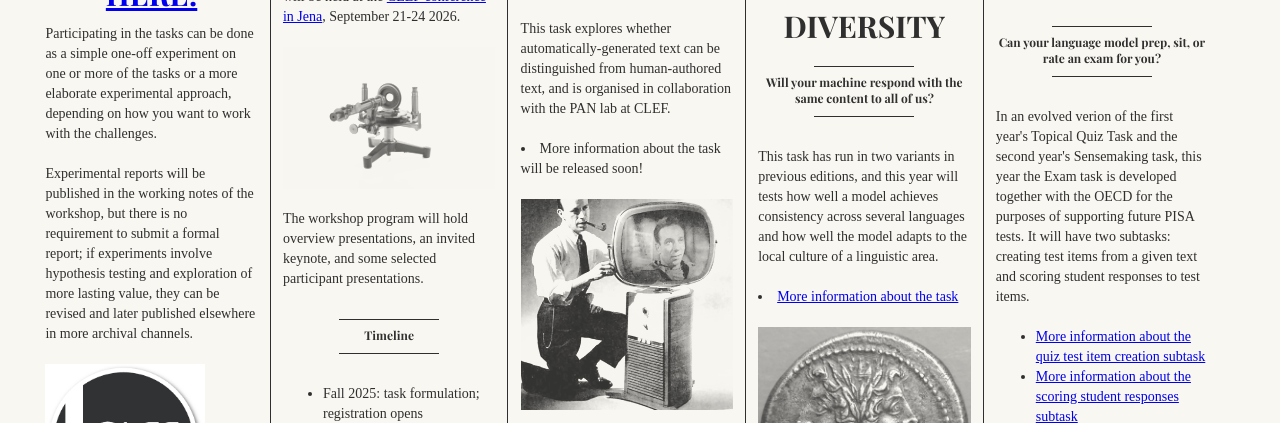
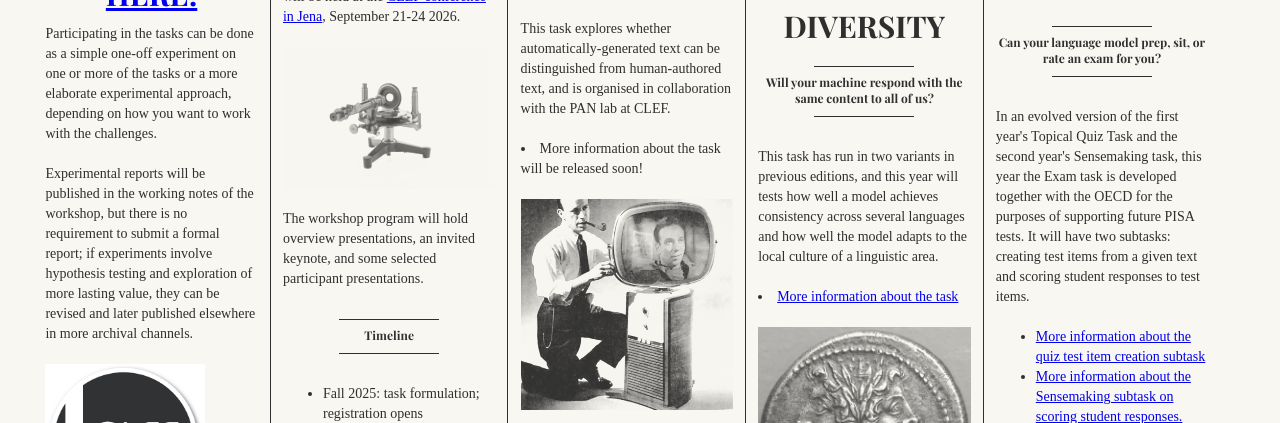
Before and after one commit to eloquent-lab/eloquent-lab.github.io, a Jekyll site: the page index.html, which Jekyll copies as it is, in a window 1280 px wide, cut to the strip 414-837 px from the top of the page. Built offline with Jekyll 4.4.1, drawn with Linux system fonts in a browser that asks for light colours; some web fonts are replaced.

Commit message:
Fix typos and clarify subtask descriptions in index.html

```diff
--- a/index.html
+++ b/index.html
@@ -124,7 +124,7 @@
             </span>
           </p>
           <p>
-            In an evolved verion of the first year's Topical Quiz Task and the second year's Sensemaking task, this year the Exam task is developed together with the OECD for the purposes of supporting future PISA tests. It will have two subtasks: creating test items from a given text and scoring student responses to test items.
+            In an evolved version of the first year's Topical Quiz Task and the second year's Sensemaking task, this year the Exam task is developed together with the OECD for the purposes of supporting future PISA tests. It will have two subtasks: creating test items from a given text and scoring student responses to test items.
           </p>
           <p>
             <ul>
@@ -135,7 +135,7 @@
               </li>
               <li>
                 <a href="https://docs.google.com/document/d/1WXX_Zok0_u4Oby32BfE8DwUDoDAiUNrulLFTVhiW3vY/edit?usp=sharing">
-                  More information about the scoring student responses subtask
+                  More information about the Sensemaking subtask on scoring student responses.
                 </a>
               </li>
             </ul>
```
